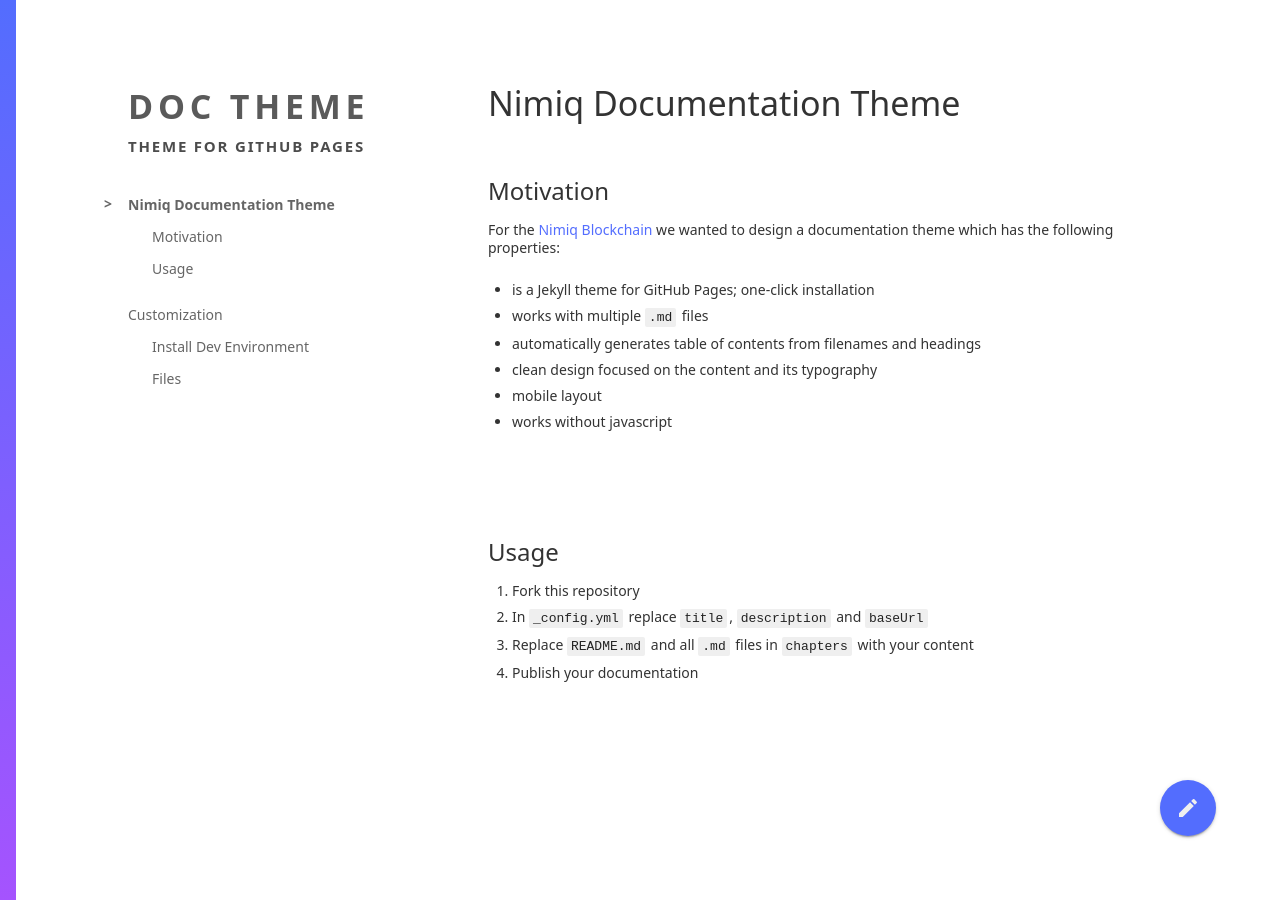
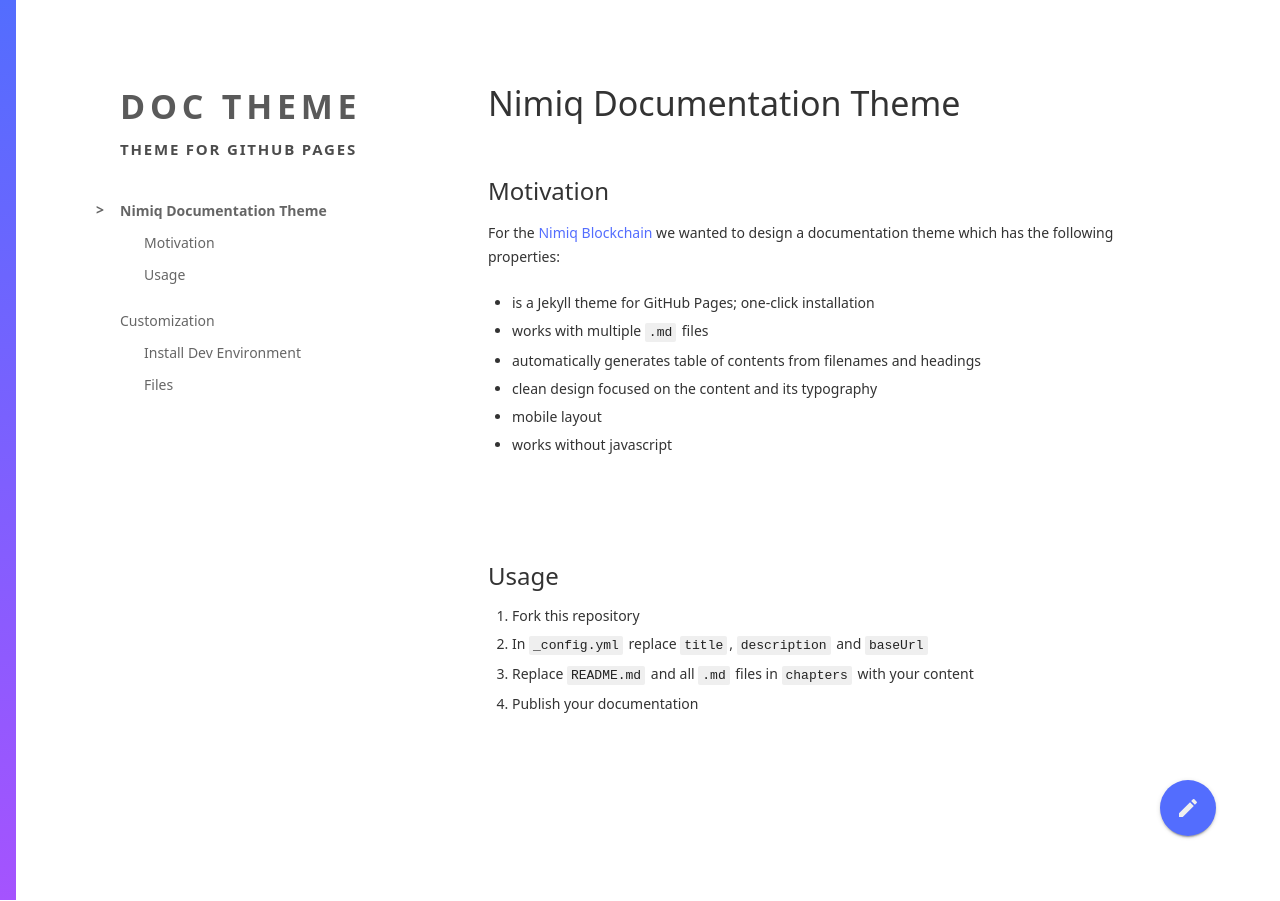
Before and after one commit to nimiq/doc-theme, a Jekyll site: the page built from README.md, in a window 1280 px wide. Built offline with Jekyll 4.4.1, drawn with Linux system fonts in a browser that asks for light colours; our own code applies the rules of GitHub Pages for plain Markdown files.

Commit message:
Minor style polishing

```diff
--- a/assets/css/style.css
+++ b/assets/css/style.css
@@ -114,7 +114,7 @@ table,
 pre,
 dl {
     margin-bottom: 24px;
-    line-height: 18px;
+    line-height: 24px;
 }
 
 strong {
@@ -181,7 +181,7 @@ li>ul {
 }
 
 li {
-    line-height: 18px;
+    line-height: 20px;
 }
 
 
@@ -438,7 +438,7 @@ a.logo {
 
     aside {
         width: 400px;
-        padding: 16px 0px 16px 128px;
+        padding: 16px 8px 16px 120px;
     }
 }
 
```
